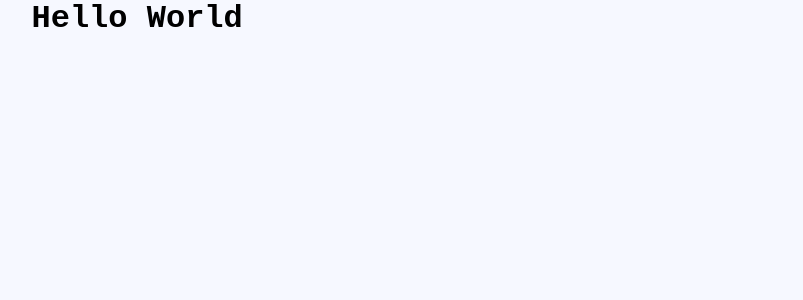
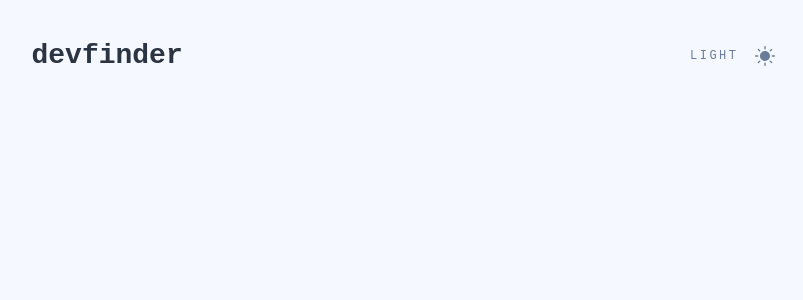
Before and after one commit to Stas9iMba/learn-react-ts, a React (Vite) app: page / in a window 1280 px wide. Shown: the top 300 px of the page, without its empty margins (237-1040 px from the left). Built offline with nearby package versions, Linux system fonts and the light colour scheme.

Commit message:
added header

```diff
--- a/src/App.tsx
+++ b/src/App.tsx
@@ -1,9 +1,10 @@
 import Container from '~components/Container';
+import TheHeader from '~components/TheHeader';
 
 function App() {
   return (
     <Container>
-      <h1>Hello World</h1>
+      <TheHeader />
     </Container>
   );
 }
--- a/src/components/TheHeader/TheHeader.module.scss
+++ b/src/components/TheHeader/TheHeader.module.scss
@@ -0,0 +1,22 @@
+:global{
+  body[data-theme='light'] {
+    --header-color: var(--gray-300);
+  }
+  body[data-theme='dark'] {
+    --header-color: var(--white);
+  }
+}
+
+.header {
+  margin: 35px 0;
+  display: flex;
+  justify-content: space-between;
+  align-items: center;
+}
+
+.logo{
+  color: var(--header-color);
+  font-size: 1.75rem;
+  line-height: 1.5;
+  font-weight: 700;
+}
--- a/src/components/TheHeader/index.tsx
+++ b/src/components/TheHeader/index.tsx
@@ -1,11 +1,12 @@
+import ThemeSwitcher from '~components/ThemeSwitcher';
+
 import style from './TheHeader.module.scss';
 
-type TheHeaderProps = {}
-
-function TheHeader({}: TheHeaderProps) {
+function TheHeader() {
   return (
-    <div className={style['TheHeader']} data-testid="TheHeader">
-      TheHeader
+    <div className={style['header']}>
+      <div className={style['logo']}>devfinder</div>
+      <ThemeSwitcher />
     </div>
   );
 }
--- a/src/components/ThemeSwitcher/ThemeSwitcher.module.scss
+++ b/src/components/ThemeSwitcher/ThemeSwitcher.module.scss
@@ -11,14 +11,16 @@
 }
 
 .switcher {
+  all: unset;
   display: flex;
   align-items: center;
   gap: 1rem;
   cursor: pointer;
 
+
   span {
     color : var(--switcher-color);
-    font-style: 0.75rem;
+    font-size: 0.75rem;
     text-transform: uppercase;
     letter-spacing: 2.5px
   }
--- a/src/components/ThemeSwitcher/index.tsx
+++ b/src/components/ThemeSwitcher/index.tsx
@@ -3,12 +3,12 @@ import { useCallback, useEffect, useMemo, useState } from 'react';
 import { ReactComponent as MoonIcon } from '~assets/icon-moon.svg';
 import { ReactComponent as SunIcon } from '~assets/icon-sun.svg';
 
-import style from './TheHeader.module.scss';
+import style from './ThemeSwitcher.module.scss';
 
 function ThemeSwitcher() {
   const [isDark, setIsDark] = useState(false);
 
-  const ThemeIcon = useMemo(() => (isDark ? SunIcon : MoonIcon), [isDark]);
+  const ThemeIcon = useMemo(() => (isDark ? MoonIcon : SunIcon), [isDark]);
 
   useEffect(() => {
     document.body.dataset['theme'] = isDark ? 'dark' : 'light';
@@ -19,7 +19,7 @@ function ThemeSwitcher() {
   }, []);
 
   return (
-    <button className={style['switcher']} data-testid="TheHeader" onClick={handleToggleTheme} type="button">
+    <button className={style['switcher']} onClick={handleToggleTheme} type="button">
       <span>{isDark ? 'Dark' : 'Light'}</span>
       <ThemeIcon className={style['icon']} />
     </button>
--- a/src/types/index.ts
+++ b/src/types/index.ts
@@ -1,2 +1,2 @@
-export * from "./Error";
-export * from "./Users";
+export * from './Error';
+export * from './Users';
--- a/tsconfig.path.json
+++ b/tsconfig.path.json
@@ -4,6 +4,7 @@
     "paths": {
       "~components/*": ["src/components/*"],
       "~assets/*": ["src/assets/*"],
+      "~types/*": ["src/types/*"],
     }
   }
 }
```
